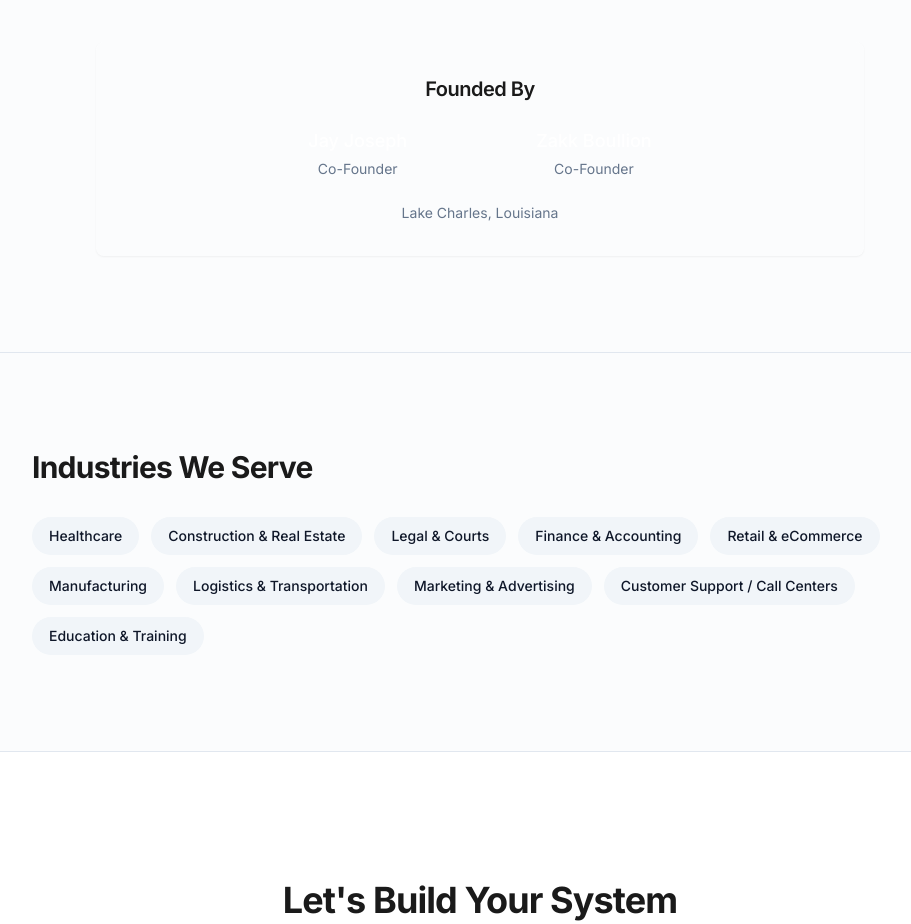
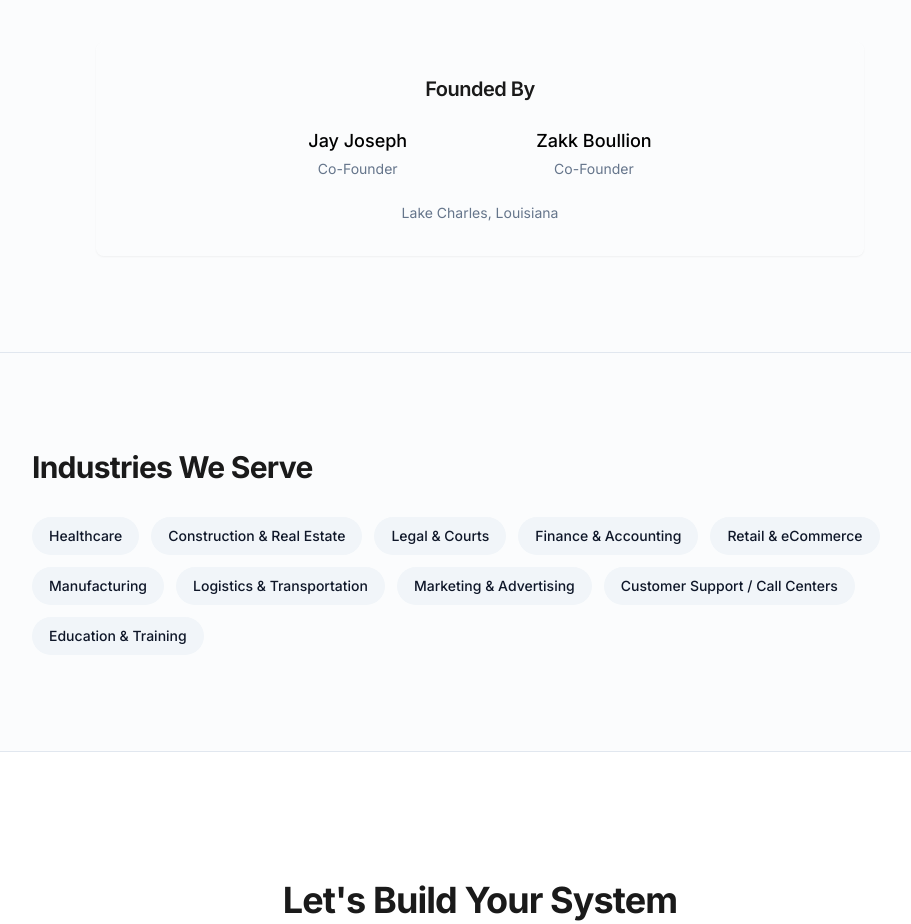
Before and after one commit to zakkboullion-dev/gulfline-ai-site, a Next.js app: page /about in a window 1280 px wide. Shown: the part 2944-3868 px from the top of the page, without its empty margins (160-1071 px from the left). Built offline with nearby package versions, Linux system fonts and the light colour scheme.

Commit message:
feat: update text color for founders to black

```diff
--- a/app/about/page.tsx
+++ b/app/about/page.tsx
@@ -191,12 +191,12 @@ export default function AboutPage() {
                   </h3>
                   <div className="mt-6 flex flex-col items-center justify-center gap-8 sm:flex-row sm:gap-16">
                     <div>
-                      <p className="text-lg font-medium text-white">Jay Joseph</p>
+                      <p className="text-lg font-medium text-black">Jay Joseph</p>
                       <p className="mt-1 text-sm text-muted-foreground">Co-Founder</p>
                     </div>
                     <div className="hidden h-12 w-px bg-white/10 sm:block" />
                     <div>
-                      <p className="text-lg font-medium text-white">Zakk Boullion</p>
+                      <p className="text-lg font-medium text-black">Zakk Boullion</p>
                       <p className="mt-1 text-sm text-muted-foreground">Co-Founder</p>
                     </div>
                   </div>
```
